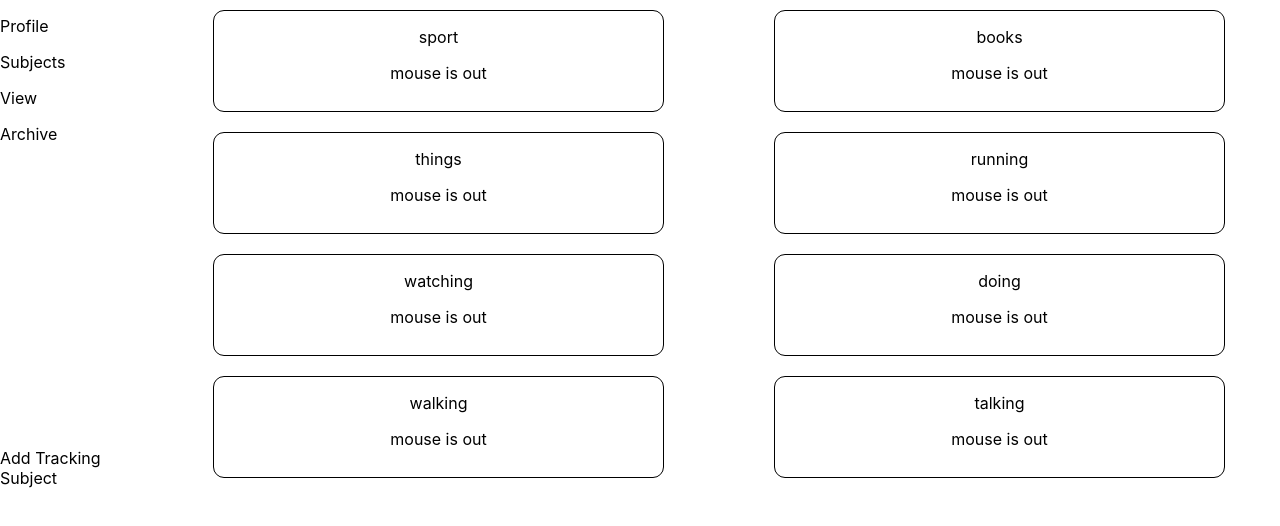
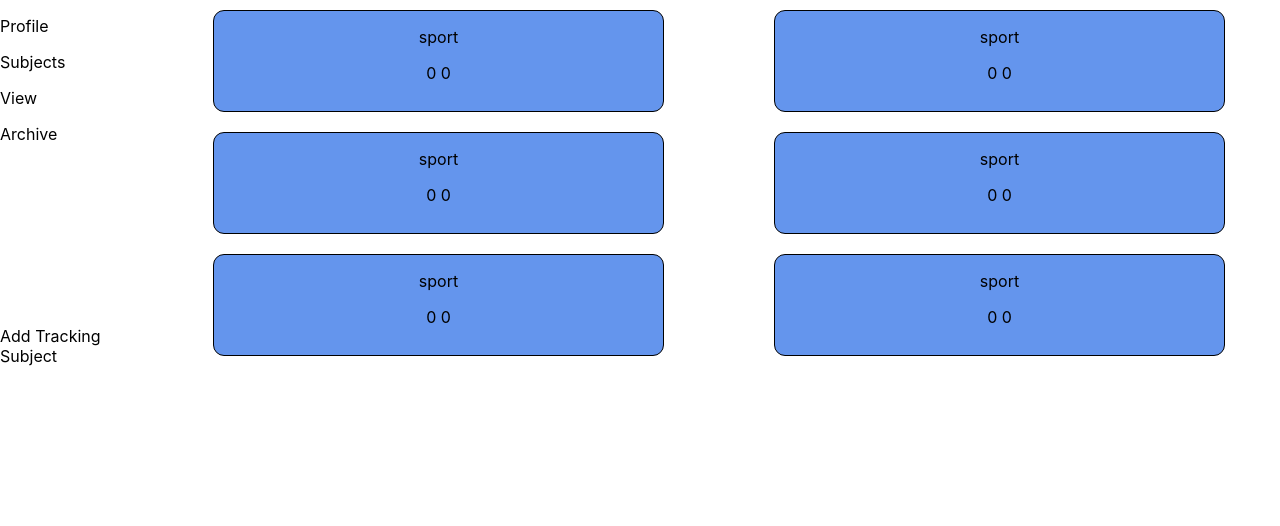
Before and after one commit to DavidBlau854/tracking-app, a React (Create React App) app: page / in a window 1280 px wide. Shown: the top 526 px of the page. Built offline with nearby package versions, Linux system fonts and the light colour scheme.

Commit message:
changes stuff

```diff
--- a/src/ExampleSubjects.js
+++ /dev/null
@@ -1,114 +0,0 @@
-export default [
-  {
-    id: 1,
-    title: "sport",
-    creationDate: "2019-01-01 17:00:00",
-    archived: false,
-    TrackingPeriod: "weeks",
-    unit: "numbers",
-    unitDesc: "bla bla bla",
-    subjectDesc: "bla bla bla",
-    goal: "avg",
-    eventsArray: [],
-    endDate: null,
-    backgroundPic: null
-  },
-  {
-    id: 2,
-    title: "books",
-    creationDate: "2019-01-01 17:00:00",
-    archived: false,
-    TrackingPeriod: "weeks",
-    unit: "numbers",
-    unitDesc: "bla bla bla",
-    subjectDesc: "bla bla bla",
-    goal: "avg",
-    eventsArray: [],
-    endDate: null,
-    backgroundPic: null
-  },
-  {
-    id: 3,
-    title: "things",
-    creationDate: "2019-01-01 17:00:00",
-    archived: false,
-    TrackingPeriod: "weeks",
-    unit: "numbers",
-    unitDesc: "bla bla bla",
-    subjectDesc: "bla bla bla",
-    goal: "avg",
-    eventsArray: [],
-    endDate: null,
-    backgroundPic: null
-  },
-  {
-    id: 4,
-    title: "running",
-    creationDate: "2019-01-01 17:00:00",
-    archived: false,
-    TrackingPeriod: "weeks",
-    unit: "numbers",
-    unitDesc: "bla bla bla",
-    subjectDesc: "bla bla bla",
-    goal: "avg",
-    eventsArray: [],
-    endDate: null,
-    backgroundPic: null
-  },
-  {
-    id: 5,
-    title: "watching",
-    creationDate: "2019-01-01 17:00:00",
-    archived: false,
-    TrackingPeriod: "weeks",
-    unit: "numbers",
-    unitDesc: "bla bla bla",
-    subjectDesc: "bla bla bla",
-    goal: "avg",
-    eventsArray: [],
-    endDate: null,
-    backgroundPic: null
-  },
-  {
-    id: 6,
-    title: "doing",
-    creationDate: "2019-01-01 17:00:00",
-    archived: false,
-    TrackingPeriod: "weeks",
-    unit: "numbers",
-    unitDesc: "bla bla bla",
-    subjectDesc: "bla bla bla",
-    goal: "avg",
-    eventsArray: [],
-    endDate: null,
-    backgroundPic: null
-  },
-  {
-    id: 7,
-    title: "walking",
-    creationDate: "2019-01-01 17:00:00",
-    archived: false,
-    TrackingPeriod: "weeks",
-    unit: "numbers",
-    unitDesc: "bla bla bla",
-    subjectDesc: "bla bla bla",
-    goal: "avg",
-    eventsArray: [],
-    endDate: null,
-    backgroundPic: null
-  },
-  {
-    id: 8,
-    title: "talking",
-    creationDate: "2019-01-01 17:00:00",
-    archived: false,
-    TrackingPeriod: "weeks",
-    unit: "numbers",
-    unitDesc: "bla bla bla",
-    subjectDesc: "bla bla bla",
-    goal: "avg",
-    eventsArray: [],
-    endDate: null,
-    backgroundPic: null
-  }
-];
--- /dev/null
+++ b/src/ExampleSubjects.ts
@@ -0,0 +1,89 @@
+import { TrackingPeriod, Units, Goal } from "./models/Subject";
+
+const a: import("./models/Subject").ISubject[] = [
+  {
+    id: "1",
+    title: "sport",
+    creationDate: new Date("2019-01-01 17:00:00"),
+    archived: false,
+    TrackingPeriod: TrackingPeriod.days,
+    unit: Units.times,
+    unitDesc: "bla bla bla",
+    subjectDesc: "bla bla bla",
+    goal: Goal.total,
+    eventsArray: [],
+    endDate: null,
+    backgroundPic: null
+  },
+  {
+    id: "2",
+    title: "sport",
+    creationDate: new Date("2019-01-01 17:00:00"),
+    archived: false,
+    TrackingPeriod: TrackingPeriod.days,
+    unit: Units.times,
+    unitDesc: "bla bla bla",
+    subjectDesc: "bla bla bla",
+    goal: Goal.total,
+    eventsArray: [],
+    endDate: null,
+    backgroundPic: null
+  },
+  {
+    id: "3",
+    title: "sport",
+    creationDate: new Date("2019-01-01 17:00:00"),
+    archived: false,
+    TrackingPeriod: TrackingPeriod.days,
+    unit: Units.times,
+    unitDesc: "bla bla bla",
+    subjectDesc: "bla bla bla",
+    goal: Goal.total,
+    eventsArray: [],
+    endDate: null,
+    backgroundPic: null
+  },
+  {
+    id: "4",
+    title: "sport",
+    creationDate: new Date("2019-01-01 17:00:00"),
+    archived: false,
+    TrackingPeriod: TrackingPeriod.days,
+    unit: Units.times,
+    unitDesc: "bla bla bla",
+    subjectDesc: "bla bla bla",
+    goal: Goal.total,
+    eventsArray: [],
+    endDate: null,
+    backgroundPic: null
+  },
+  {
+    id: "5",
+    title: "sport",
+    creationDate: new Date("2019-01-01 17:00:00"),
+    archived: false,
+    TrackingPeriod: TrackingPeriod.days,
+    unit: Units.times,
+    unitDesc: "bla bla bla",
+    subjectDesc: "bla bla bla",
+    goal: Goal.total,
+    eventsArray: [],
+    endDate: null,
+    backgroundPic: null
+  },
+  {
+    id: "6",
+    title: "sport",
+    creationDate: new Date("2019-01-01 17:00:00"),
+    archived: false,
+    TrackingPeriod: TrackingPeriod.days,
+    unit: Units.times,
+    unitDesc: "bla bla bla",
+    subjectDesc: "bla bla bla",
+    goal: Goal.total,
+    eventsArray: [],
+    endDate: null,
+    backgroundPic: null
+  }
+];
+export default a;
--- a/src/components/Subject.tsx
+++ b/src/components/Subject.tsx
@@ -1,19 +1,19 @@
 import React from "react";
 import "./subject.css";
+import { ISubject } from "../models/Subject";
 
-interface Iprops {
-  title: string;
-}
-
-interface IState {
+type IState = {
   isHovered: boolean;
-}
+};
+type IProps = {
+  subject: ISubject;
+};
 
 class Subject extends React.Component {
-  props: Iprops;
+  props: IProps;
   state: IState;
 
-  constructor(props: Iprops) {
+  constructor(props: IProps) {
     super(props);
     this.props = props;
     this.state = { isHovered: false };
@@ -24,15 +24,19 @@ class Subject extends React.Component {
     this.setState({ isHovered: !this.state.isHovered });
   }
   render() {
+    // const subj = this.props.subject;
     return (
       <div
         className="subject"
         onMouseEnter={this.onMouseCrossBoundary}
         onMouseLeave={this.onMouseCrossBoundary}
       >
-        <p>{this.props.title}</p>
-        {this.state.isHovered && <p>mouse is in</p>}
-        {!this.state.isHovered && <p>mouse is out</p>}
+        <p>{this.props.subject.title}</p>
+        <p>
+          {this.props.subject.eventsArray.length} {this.props.subject.unit}
+        </p>
+        {/* {this.state.isHovered && <p>mouse is in</p>}
+        {!this.state.isHovered && <p>mouse is out</p>} */}
       </div>
     );
   }
--- a/src/components/SubjectsPage.tsx
+++ b/src/components/SubjectsPage.tsx
@@ -15,7 +15,7 @@ class SubjectsPage extends React.Component {
     return (
       <div className="subjectsPage">
         {this.state.subjects.map(subj => (
-          <Subject key={subj.id} title={subj.title}></Subject>
+          <Subject key={subj.id} subject={subj}></Subject>
         ))}
       </div>
     );
--- a/src/components/subject.css
+++ b/src/components/subject.css
@@ -5,4 +5,9 @@
   border-radius: 11px;
   text-align: center;
   margin: 10px;
+  background-color: cornflowerblue;
 }
+
+.subject:hover {
+  opacity: 0.85;
+}
--- a/src/models/Subject.tsx
+++ b/src/models/Subject.tsx
@@ -13,7 +13,7 @@ export interface ISubject {
   backgroundPic: null;
 }
 
-enum TrackingPeriod {
+export enum TrackingPeriod {
   days,
   weeks,
   months,
@@ -21,14 +21,14 @@ enum TrackingPeriod {
   infinity
 }
 
-enum Units {
-  numbers,
+export enum Units {
+  times,
   km,
   calories,
   time
 }
 
-enum Goal {
+export enum Goal {
   avg,
   total
 }
```
